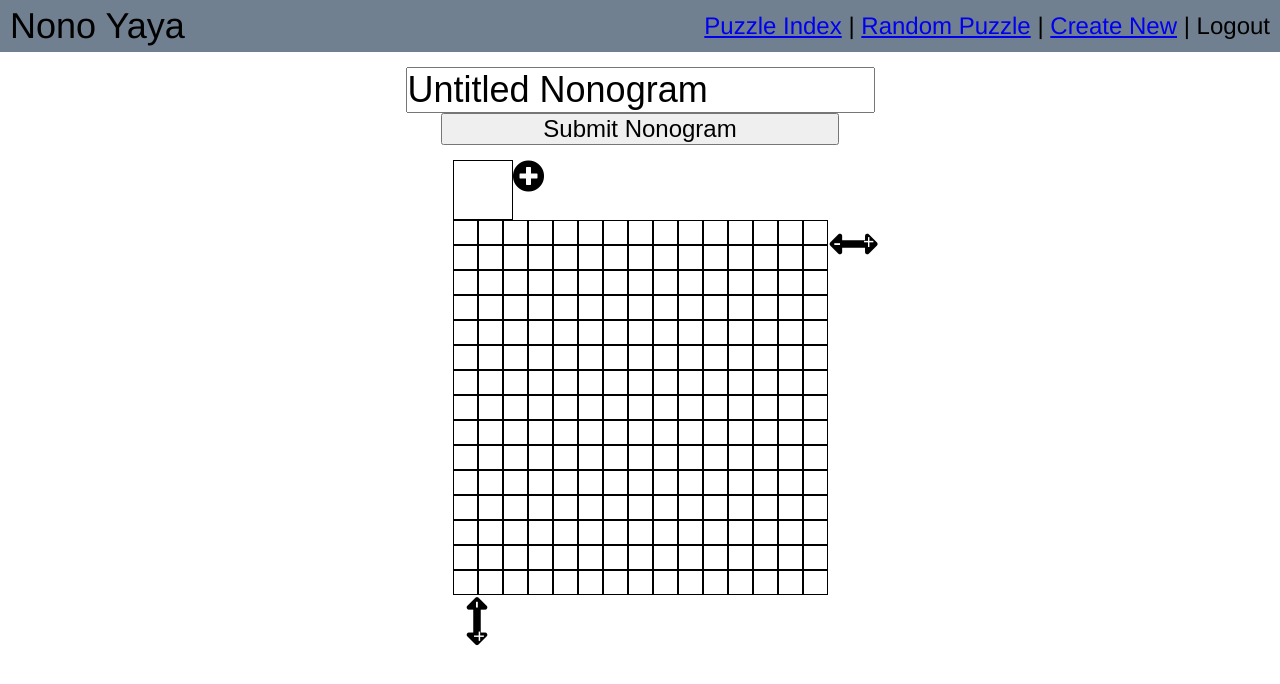
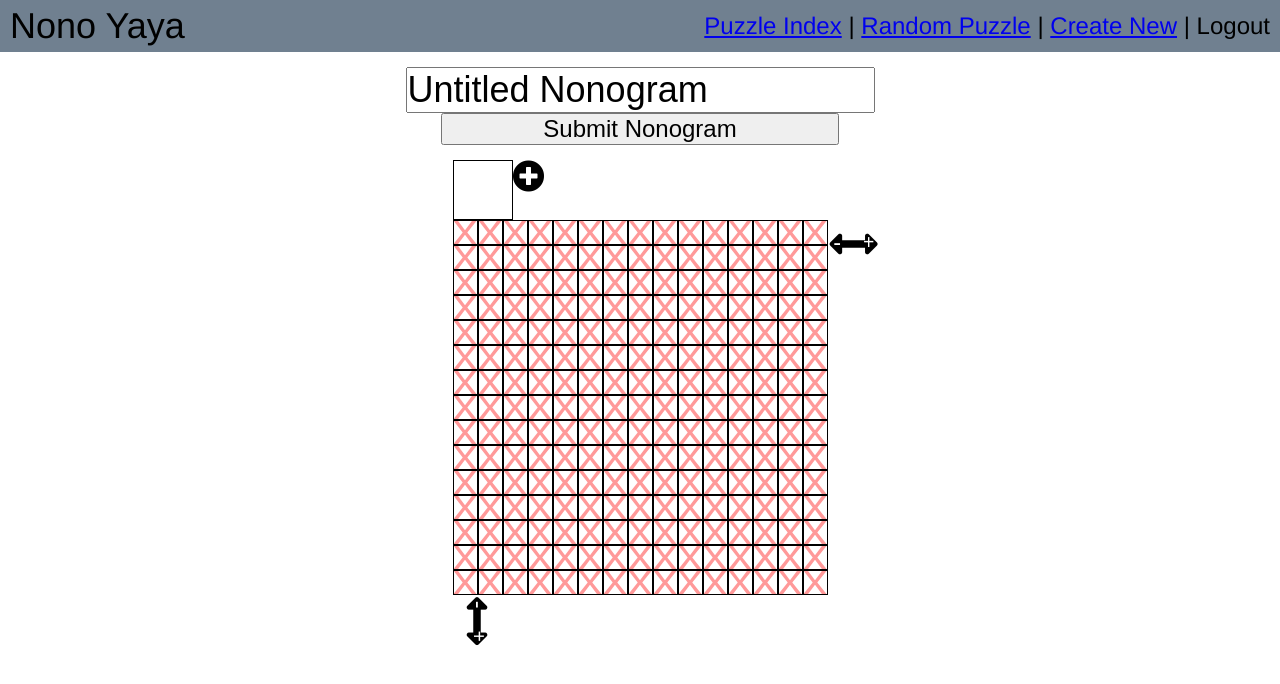
Before and after one commit to ZoomIsland/nonogram, a React (Create React App) app: page /nonograms/new in a window 1280 px wide. Shown: the top 684 px of the page. Built offline with nearby package versions, Linux system fonts and the light colour scheme.

Commit message:
Updates for right click and X functionality on creator and solver

```diff
--- a/public/index.html
+++ b/public/index.html
@@ -31,5 +31,10 @@
   <body>
     <noscript>You need to enable JavaScript to run this app.</noscript>
     <div id="root"></div>
+    <script>
+      document.addEventListener("contextmenu", (e) => {
+        e.preventDefault();
+      })
+    </script>
   </body>
 </html>
--- /dev/null
+++ b/src/components/Grid.css
@@ -0,0 +1,21 @@
+.gridRow {
+  height: 25px;
+  width: auto;
+  display: flex;
+}
+
+.gridBox {
+  height: 25px;
+  width: 25px;
+  background: white;
+  border: 1px solid black;
+}
+
+.xBox {
+  pointer-events: none;
+  width: 100%;
+  height: 100%;
+  background: red;
+  clip-path: polygon(20% 0, 1% 0, 40% 50%, 0 100%, 20% 100%, 50% 60%, 80% 100%, 100% 100%, 60% 50%, 100% 0, 80% 0, 50% 40%);
+  opacity: .4;
+}
--- a/src/components/Grid.js
+++ b/src/components/Grid.js
@@ -1,4 +1,6 @@
 import GridBox from './GridBox';
+
+import './Grid.css';
 
 function Grid(props) {
 
--- a/src/components/GridBox.js
+++ b/src/components/GridBox.js
@@ -15,6 +15,9 @@ function GridBox(props) {
       onMouseEnter={props.onMouseEnterBox}
       onMouseUp={props.onMouseUpOnBox}
       style={boxStyle}>
+      {props.colorData === "X" &&
+        <div className="xBox"></div>
+      }
     </div>
   )
 }
--- a/src/components/Grids/CreatorGrid.css
+++ b/src/components/Grids/CreatorGrid.css
@@ -4,22 +4,6 @@
 
 .addColor {
   cursor: pointer;
-}
-
-/* .gridActual in GridActul.js
-  position: relative;
-  width: changes with columns */
-
-.gridRow {
-  height: 25px;
-  width: auto;
-  display: flex;
-}
-.gridBox {
-  height: 25px;
-  width: 25px;
-  background: white;
-  border: 1px solid black;
 }
 
 /* plus/minus row/column control */
--- a/src/containers/GridCreatorContainer.js
+++ b/src/containers/GridCreatorContainer.js
@@ -146,26 +146,32 @@ class GridCreatorContainer extends Component {
     this.setState({gridHeight: this.state.gridHeight - 1});
   }
 
-  parsePositionAndSetState = (positionStr) => {
+  parsePositionAndSetState = (positionStr, type) => {
     const midpoint = positionStr.indexOf("c");
     const row = parseInt(positionStr.substring(1, midpoint));
     const column = parseInt(positionStr.substring(midpoint + 1, positionStr.length));
 
     const updatedAnswer = [...this.state.gridAnswer];
-    updatedAnswer[row][column] = this.state.selectedColorIndex;
+    if (type === 1) {
+      updatedAnswer[row][column] = this.state.selectedColorIndex;
+    } else if (type === 3) {
+      updatedAnswer[row][column] = "X";
+    }
     this.setState({gridAnswer: updatedAnswer})
   }
 
   onMouseDownOnBox = (e) => {
+    const clickType = e.nativeEvent.which;
     this.setState({startDraw: e.target.id})
-    this.parsePositionAndSetState(e.target.id);
+    this.parsePositionAndSetState(e.target.id, clickType);
     // console.log(e.target.id);
   }
 
   onMouseEnterBox = (e) => {
+    const clickType = e.nativeEvent.which;
     if (this.state.startDraw.length) {
       // console.log(e.target.id);
-      this.parsePositionAndSetState(e.target.id)
+      this.parsePositionAndSetState(e.target.id, clickType)
     }
   }
 
--- a/src/containers/NonogramShow.js
+++ b/src/containers/NonogramShow.js
@@ -23,7 +23,7 @@ class NonogramShow extends Component {
         for (let i = 0; i < response.data.height; i++) {
           let currentRow = [];
           for (let j = 0; j < response.data.width; j++) {
-            currentRow.push("X");
+            currentRow.push("");
           }
           currentAttempt.push(currentRow);
         }
@@ -41,33 +41,39 @@ class NonogramShow extends Component {
   }
 
   // targets attempt instead of solution
-  parsePositionAndSetState = (positionStr) => {
+  parsePositionAndSetState = (positionStr, type) => {
     const midpoint = positionStr.indexOf("c");
     const row = parseInt(positionStr.substring(1, midpoint));
     const column = parseInt(positionStr.substring(midpoint + 1, positionStr.length));
 
     const updatedAnswer = [...this.state.currentAttempt];
-    updatedAnswer[row][column] = this.state.selectedColorIndex;
+    if (type === 1) {
+      updatedAnswer[row][column] = this.state.selectedColorIndex;
+    } else if (type === 3) {
+      updatedAnswer[row][column] = "X";
+    }
     this.setState({currentAttempt: updatedAnswer})
   }
 
   // copy/pasted from GridCreatorContainer
   // which likely means this should go on Grid.
   onMouseDownOnBox = (e) => {
+    const clickType = e.nativeEvent.which;
     this.setState({startDraw: e.target.id})
-    this.parsePositionAndSetState(e.target.id);
     // console.log(e.target.id);
+    this.parsePositionAndSetState(e.target.id, clickType);
   }
 
   onMouseEnterBox = (e) => {
+    const clickType = e.nativeEvent.which;
     if (this.state.startDraw.length) {
       // console.log(e.target.id);
-      this.parsePositionAndSetState(e.target.id)
+      this.parsePositionAndSetState(e.target.id, clickType)
     }
   }
 
   onMouseUpOnBox = () => {
-    this.setState({startDraw: ""})
+    this.setState({startDraw: ""});
   }
 
 
```
Also changed, not shown: 1 other file (tests, documents, lock files or other folders).
